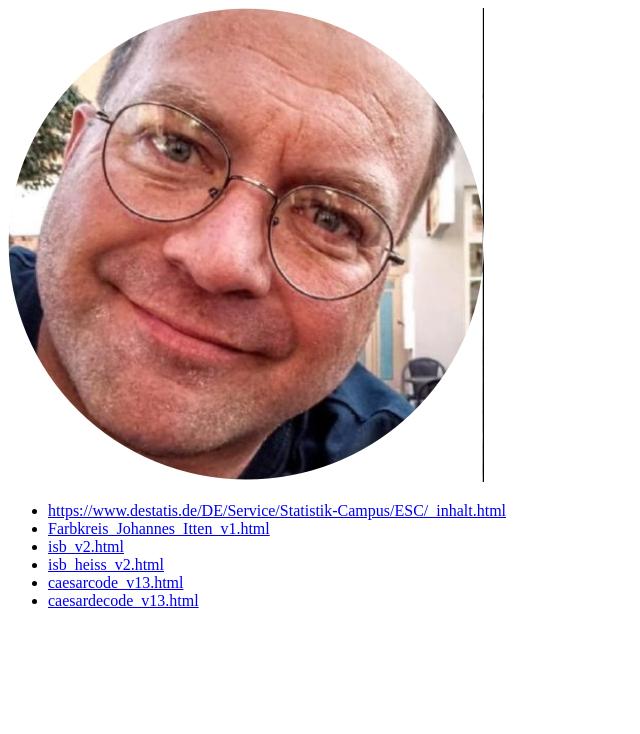
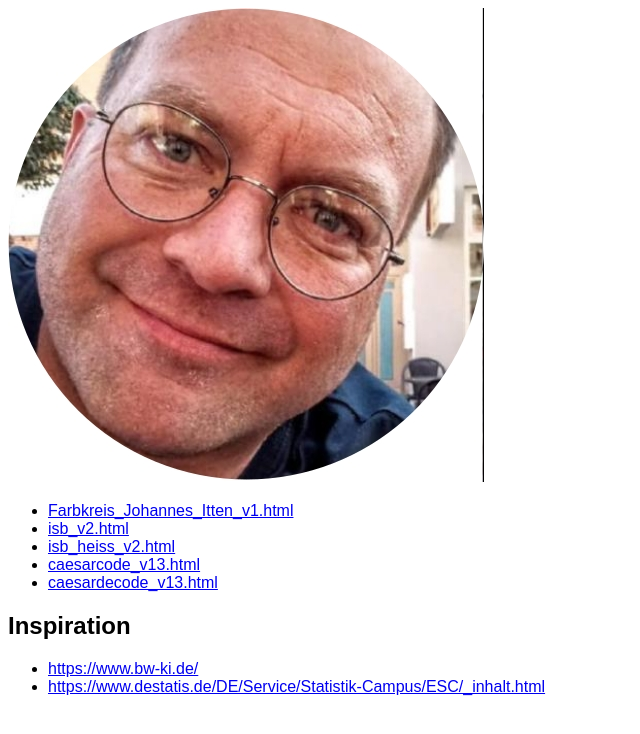
Before and after one commit to Carsten-Vogel/Carsten-Vogel.github.io, a plain HTML site: page index.html in a window 1280 px wide. Shown: the whole page, without its empty margins (0-640 px from the left). Drawn offline with Linux system fonts and the light colour scheme.

Commit message:
Update index.html

```diff
--- a/index.html
+++ b/index.html
@@ -1,14 +1,14 @@
 <!DOCTYPE html>
 <html lang="de">
 <head>
-<title>C. Vogel – WWWDOCS</title>
-<meta charset="utf-8">
+  <title>C. Vogel – WWWDOCS</title>
+  <meta charset="utf-8">
+  <style>body {font-family:sans-serif;}</style>
 </head>
 <body>
 <img src="profil_kreis.jpg" alt="Bild des Autoren">
 
   <ul>
-   <li><a href="https://www.destatis.de/DE/Service/Statistik-Campus/ESC/_inhalt.html" title="https://www.destatis.de/DE/Service/Statistik-Campus/ESC/_inhalt.html">https://www.destatis.de/DE/Service/Statistik-Campus/ESC/_inhalt.html</a></li>
    <li><a href="Farbkreis_Johannes_Itten_v1.html" title="Farbkreis_Johannes_Itten_v1.html" alt="Farbkreis_Johannes_Itten_v1.html">Farbkreis_Johannes_Itten_v1.html</a></li>
    <li><a href="isb_v2.html" title="Flaggen nach dem Internationalen Signalbuch" alt="Flaggen nach dem Internationalen Signalbuch">isb_v2.html</a></li>
    <li><a href="isb_heiss_v2.html" title="Flaggenheiß nach dem Internationalen Signalbuch" alt="Flaggenheiß nach dem Internationalen Signalbuch">isb_heiss_v2.html</a></li>
@@ -16,6 +16,10 @@
    <li><a href="caesardecode_v13.html" title="Decoding Caesarcode" alt="Decoding Caesarcode">caesardecode_v13.html</a></li>
   </ul>
 
-
+  <h2>Inspiration</h2>
+  <ul>
+    <li><a href="https://www.bw-ki.de/" title="Bundeswettbewerb KI">https://www.bw-ki.de/</a></li>
+     <li><a href="https://www.destatis.de/DE/Service/Statistik-Campus/ESC/_inhalt.html" title="https://www.destatis.de/DE/Service/Statistik-Campus/ESC/_inhalt.html">https://www.destatis.de/DE/Service/Statistik-Campus/ESC/_inhalt.html</a></li>
+  </ul>
 </body>
 </html>
```
